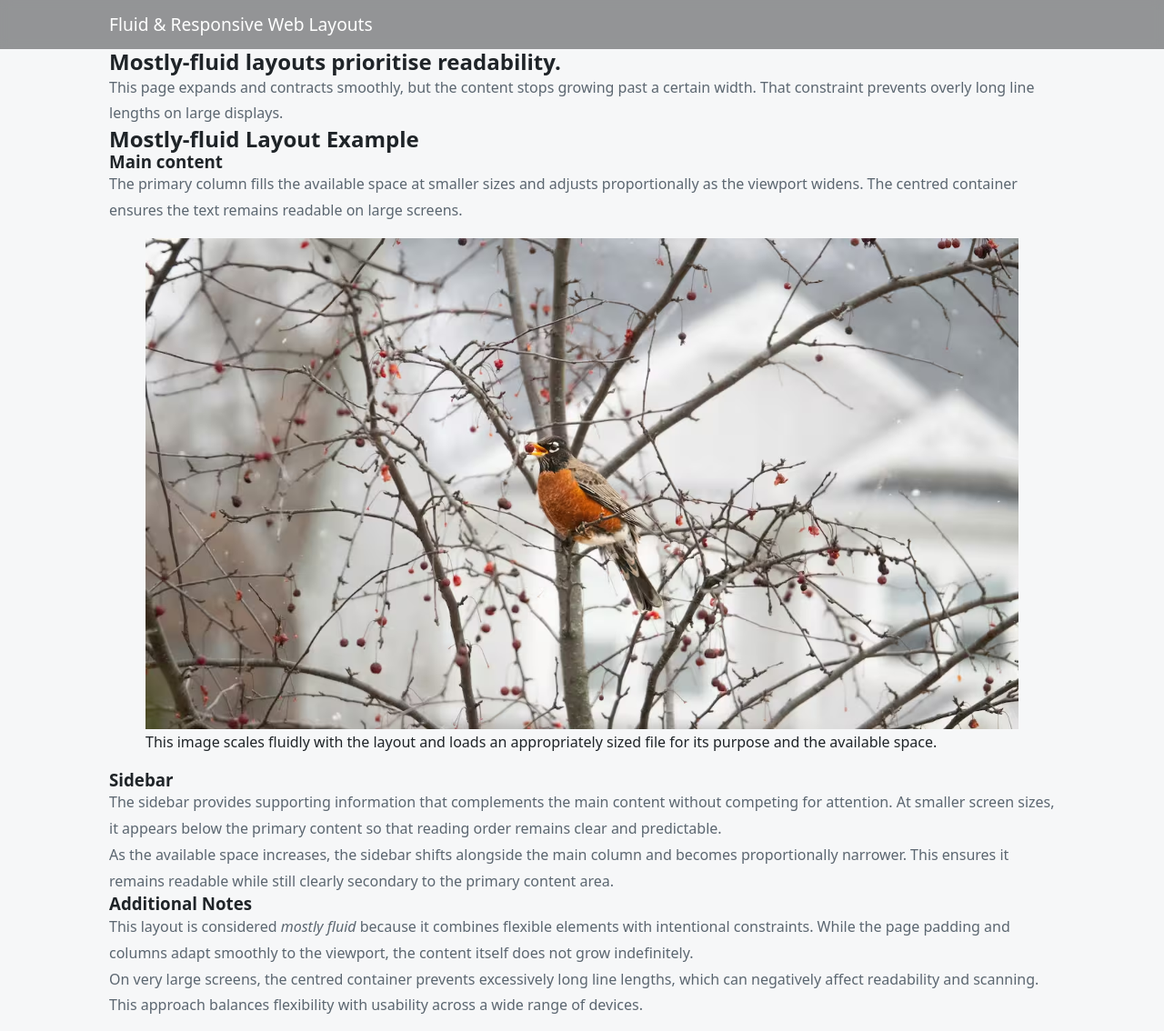
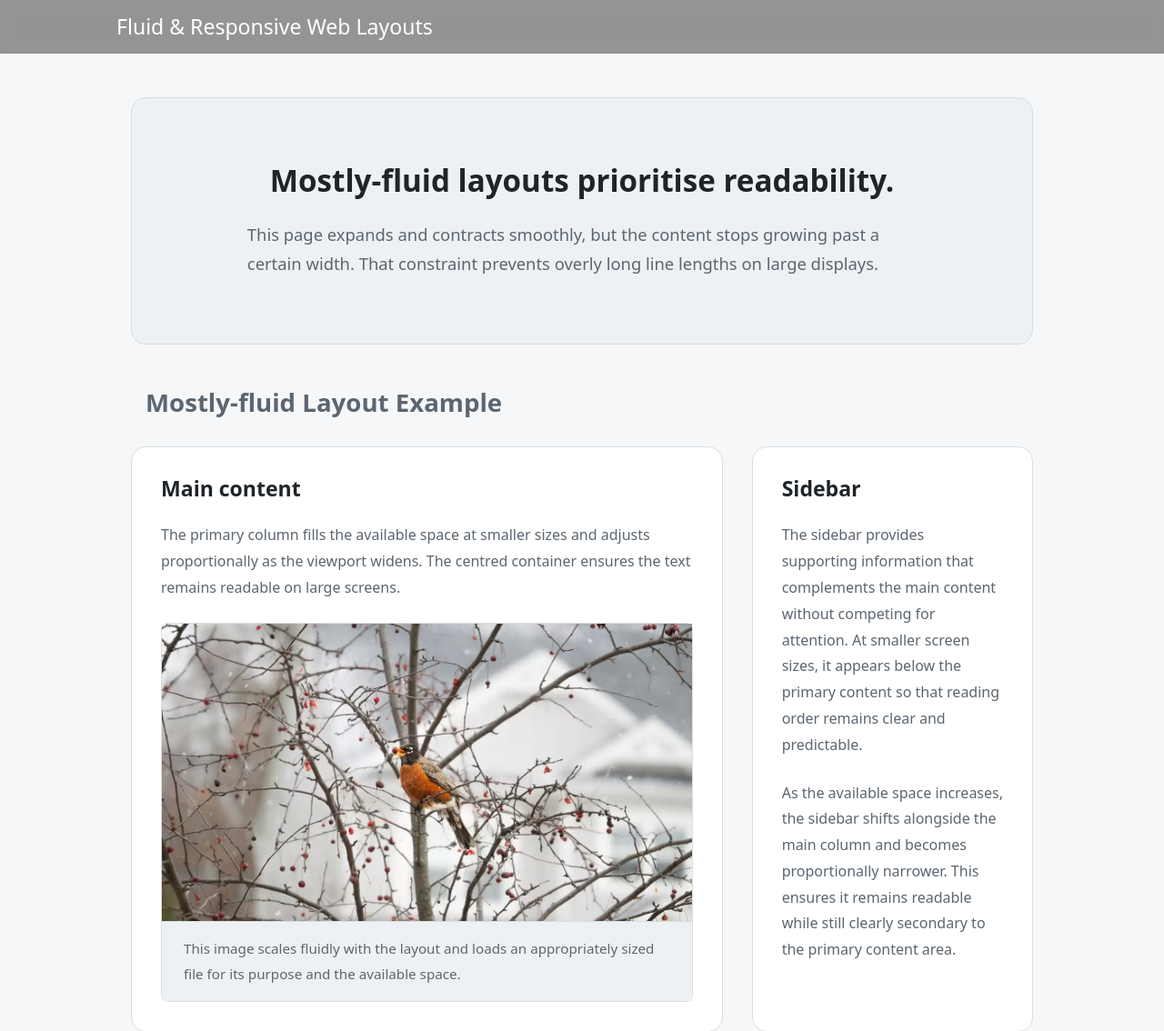
Before and after one commit to eubhawatson-classes/dmit-2033-a01-winter-2026, a plain HTML site: page 02-fluid-responsive/index.html in a window 1280 px wide. Shown: the top 1134 px of the page at 91% size. Drawn offline with Linux system fonts and the light colour scheme.

Commit message:
Fixes typo in HTML; completed Lesson 02 Code.

```diff
--- a/02-fluid-responsive/css/styles.css
+++ b/02-fluid-responsive/css/styles.css
@@ -124,3 +124,150 @@ header {
         font-weight: 400;
     }
 }
+
+/* Main Spacing */
+main.container {
+    padding: var(--s-6);
+}
+
+/* Hero */
+.hero {
+    background-color: var(--surface-strong);
+    border: 1px solid var(--border);
+    border-radius: var(--radius);
+    margin-bottom: var(--s-6);
+    padding: var(--s-6);
+
+    h2 {
+        font-size: var(--fs-3);
+        margin-bottom: var(--s-3);
+    }
+
+    p {
+        font-size: 1.15rem;
+        line-height: 1.75;
+        max-width: 70ch;
+    }
+}
+
+/* Main Layout */
+.layout {
+    display: flex;
+    flex-direction: column;
+    gap: var(--s-4);
+    margin-top: 0;
+
+    h2 {
+        color: var(--muted);
+        font-size: var(--fs-3);
+        margin-bottom: var(--s-3);
+        padding-left: var(--radius);
+    }
+
+    h3 {
+        font-size: var(--fs-2);
+    }
+
+    > *:not(h2) {
+        background-color: var(--surface);
+        border: 1px solid var(--border);
+        border-radius: var(--radius);
+        display: flex;
+        flex-direction: column;
+        gap: var(--s-3);
+        padding: var(--s-4);
+    }
+}
+
+figure {
+    border: 1px solid var(--border);
+    border-radius: calc(var(--radius) - var(--base));
+    margin: 0;
+
+    figcaption {
+        background-color: var(--surface-strong);
+        border-top: 1px solid var(--border);
+        color: var(--muted);
+        font-size: 0.95rem;
+        padding: var(--s-2) var(--s-3);
+    }
+}
+
+/* Media Queries */
+
+/* Medium-Sized Screens */
+@media (min-width: 48rem) {
+    :root {
+        --gutter: var(--s-4);
+    }
+
+    header h1 {
+        font-size: var(--fs-2);
+    }
+
+    .hero {
+        > * {
+            margin: var(--s-3) auto;
+        }
+
+        h2 {
+            font-size: var(--fs-4);
+            text-align: center;
+        }
+    }
+
+    .layout {
+        flex-direction: row;
+        flex-wrap: wrap;
+
+        h2 {
+            flex-basis: 100%;
+            margin-bottom: 0;
+            order: -10;
+        }
+
+        .main {
+            flex: 2 1 34rem;
+        }
+
+        .side {
+            flex: 1 1 16rem;
+        }
+
+        .notes {
+            flex-basis: 100%;
+        }
+    }
+}
+
+/* Large Screen Layout */
+
+@media (min-width: 100rem) {
+    :root {
+        --gutter: var(--s-6);
+        --container-max: 93rem;
+    }
+
+    .hero h2 {
+        font-size: var(--fs-5);
+    }
+
+    .layout {
+        h2 {
+            font-size: var(--fs-4);
+        }
+
+        .main {
+            flex: 3 1 0;
+        }
+
+        .side {
+            flex: 1.25 1 0;
+        }
+
+        .notes {
+            flex: 1.25 1 0;
+            order: -1;
+        }
+    }
+}
--- a/02-fluid-responsive/index.html
+++ b/02-fluid-responsive/index.html
@@ -38,9 +38,9 @@
                 <figure>
                     <!-- Image Source: https://www.pexels.com/photo/american-robin-on-winter-branch-with-red-berries-35292032/ -->
                     <img src="img/american-robin.avif" alt="American Robin on Winter Branch with Red Berries">
-                    <ficaption>
+                    <figcaption>
                         This image scales fluidly with the layout and loads an appropriately sized file for its purpose and the available space.
-                    </ficaption>
+                    </figcaption>
                 </figure>
             </section>
             <aside class="side">
```
